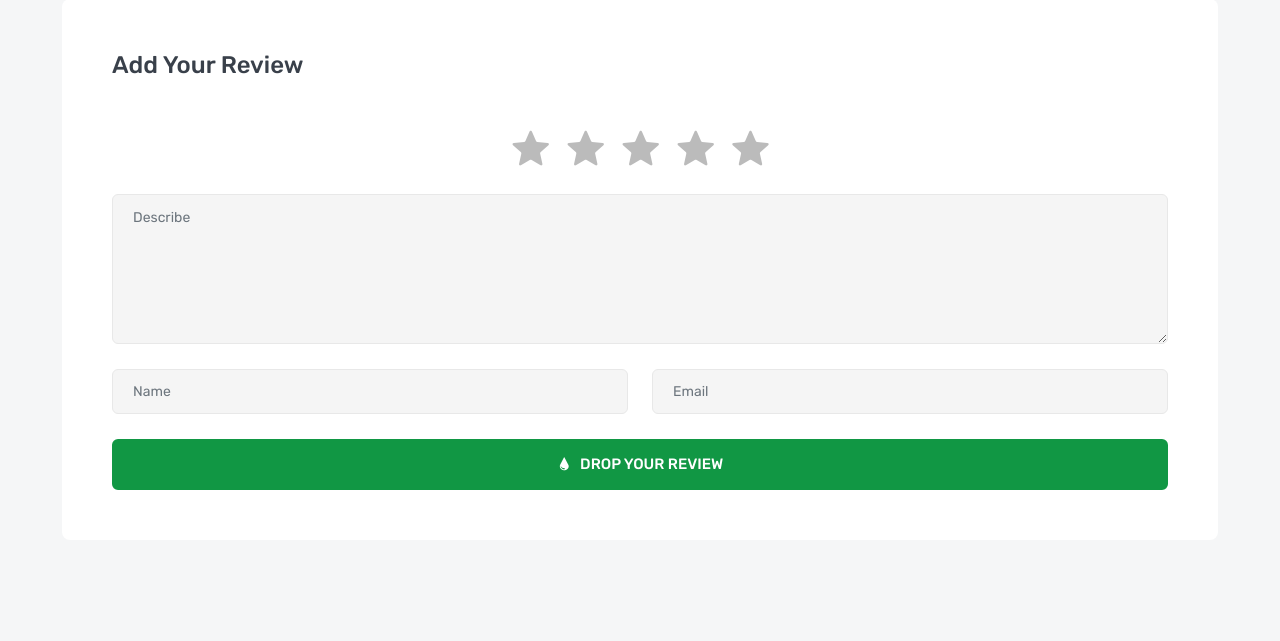
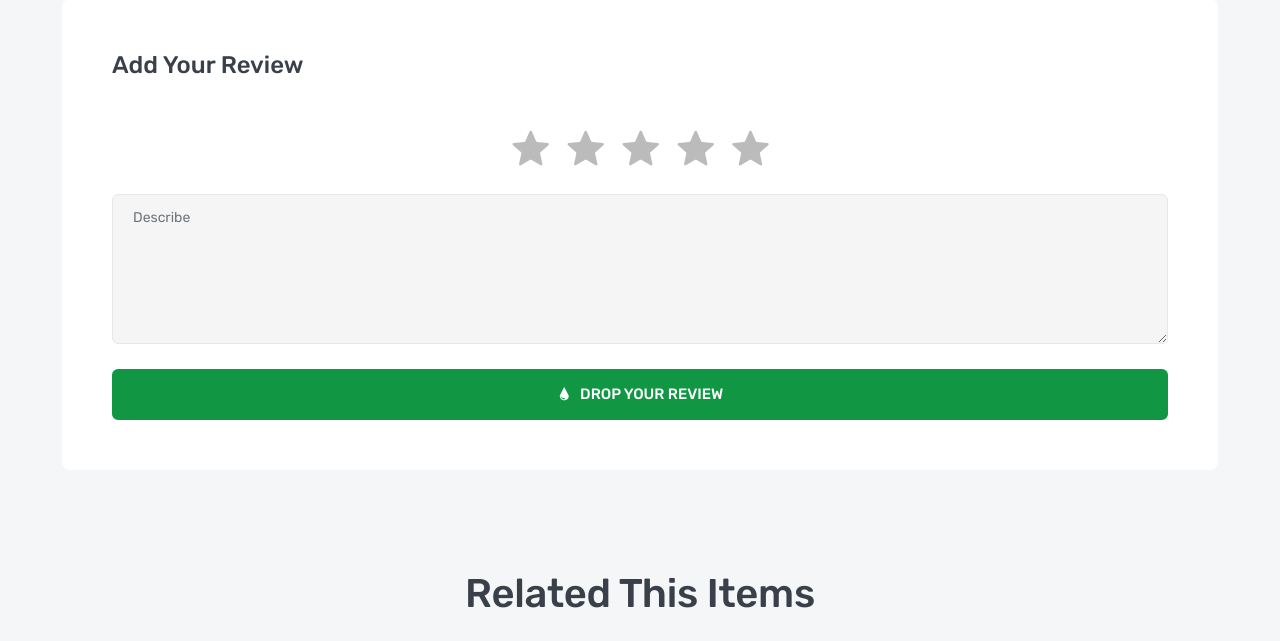
Before and after one commit to khaudariy/Amazon-Clone, a Django app: a page that uses products/templates/products/product_detail.html in a window 1280 px wide. Shown: the part 2488-3129 px from the top of the page. Run offline with Django 4.2, Linux system fonts and the light colour scheme; data comes from the database, SQL or seed files in the repository; both versions use the stored data as it was after the commit; parts of the project's set-up code (start-up, migrations or seed data) failed here and were passed over; some libraries are stand-ins or nearby versions.

Commit message:
Add review to products

```diff
--- a/products/templates/products/product_detail.html
+++ b/products/templates/products/product_detail.html
@@ -163,34 +163,26 @@
                         </div>
                         <div class="product-details-frame">
                             <h3 class="frame-title">add your review</h3>
-                            <form class="review-form">
+                            <form class="review-form" method="post" action="/products/{{object.slug}}/add_review">
+                                {% csrf_token %}
                                 <div class="row">
                                     <div class="col-lg-12">
                                         <div class="star-rating">
-                                            <input type="radio" name="rating" id="star-1"><label for="star-1"></label>
-                                            <input type="radio" name="rating" id="star-2"><label for="star-2"></label>
-                                            <input type="radio" name="rating" id="star-3"><label for="star-3"></label>
-                                            <input type="radio" name="rating" id="star-4"><label for="star-4"></label>
-                                            <input type="radio" name="rating" id="star-5"><label for="star-5"></label>
+                                            <input type="radio" name="rating" value=1 id="star-1"><label for="star-1"></label>
+                                            <input type="radio" name="rating" value=2 id="star-2"><label for="star-2"></label>
+                                            <input type="radio" name="rating" value=3 id="star-3"><label for="star-3"></label>
+                                            <input type="radio" name="rating" value=4 id="star-4"><label for="star-4"></label>
+                                            <input type="radio" name="rating" value=5 id="star-5"><label for="star-5"></label>
                                         </div>
                                     </div>
                                     <div class="col-lg-12">
                                         <div class="form-group">
-                                            <textarea class="form-control" placeholder="Describe"></textarea>
+                                            <textarea class="form-control" name="review" placeholder="Describe"></textarea>
                                         </div>
                                     </div>
-                                    <div class="col-lg-6">
-                                        <div class="form-group">
-                                            <input type="text" class="form-control" placeholder="Name">
-                                        </div>
-                                    </div>
-                                    <div class="col-lg-6">
-                                        <div class="form-group">
-                                            <input type="email" class="form-control" placeholder="Email">
-                                        </div>
-                                    </div>
+
                                     <div class="col-lg-12">
-                                        <button class="btn btn-inline">
+                                        <button class="btn btn-inline" type="submit">
                                             <i class="icofont-water-drop"></i>
                                             <span>drop your review</span>
                                         </button>
--- a/products/urls.py
+++ b/products/urls.py
@@ -1,13 +1,15 @@
 from django.urls import path
-from .views import ProductDetail , ProductList ,BrandDetail, BrandList
+from .views import ProductDetail , ProductList ,BrandDetail, BrandList , add_review
 from . import api
 
 
 urlpatterns = [
+
     path('brands', BrandList.as_view()),
     path('brands/<slug:slug>', BrandDetail.as_view()),
     path('', ProductList.as_view()),
     path ('<slug:slug>', ProductDetail.as_view()),
+    path ('<slug:slug>/add_review', add_review),
 
 
     #api urls
--- a/products/views.py
+++ b/products/views.py
@@ -1,7 +1,7 @@
 from typing import Any
-from django.shortcuts import render
+from django.shortcuts import render , redirect
 from django.views.generic import ListView, DetailView
-
+from django.contrib.auth.models import User
 from .models import Product, Brand , Review ,ProductImage
 from django.db.models import Q , F , Value
 from django.db.models.aggregates import Count,Sum,Avg,Max,Min
@@ -38,3 +38,17 @@ class BrandDetail(ListView):
         context = super().get_context_data(**kwargs)
         context["brand"] = Brand.objects.filter(slug=self.kwargs['slug']).annotate(product_count=Count('product_brand'))[0]
         return context
+
+def add_review(request,slug):
+    product = Product.objects.get(slug=slug)
+
+    review = request.POST['review']
+    rate = request.POST['rating']
+
+    Review.objects.create(
+
+        product = product,
+        review = review,
+        rate = rate
+    )
+    return redirect(f'/products/{slug}')
```
Also changed, not shown: db.sqlite3.
